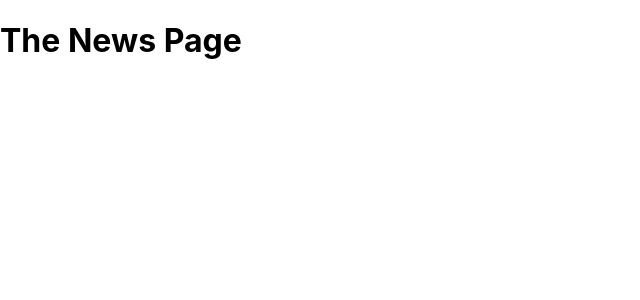
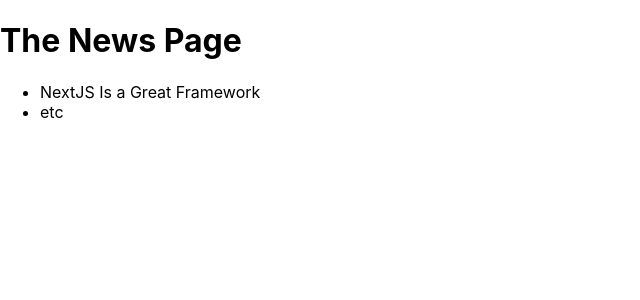
Before and after one commit to yeonwoochoe/next-js-beginners, a Next.js app: page /news in a window 1280 px wide. Shown: the top 300 px of the page, without its empty margins (0-640 px from the left). Built offline with nearby package versions, Linux system fonts and the light colour scheme.

Commit message:
[feat] Route : useRouter 동적 매개변수값 추출 , Link 컴포넌트로 페이지링크 연결해보기

```diff
--- a/pages/news/[newsid].js
+++ b/pages/news/[newsid].js
@@ -1,6 +1,9 @@
 //domain/news/something-important
+import { useRouter } from "next/router";
 
 function DetailPage() {
+  const router = useRouter();
+  const newsId = router.query.newsId;
   return <h1>The Detail Page</h1>;
 }
 
--- a/pages/news/index.js
+++ b/pages/news/index.js
@@ -1,6 +1,21 @@
+import Link from "next/link";
+import { Fragment } from "react";
+
 //domain/news/news
 function NewsPage() {
-  return <h1>The News Page</h1>;
+  return (
+    <Fragment>
+      <h1>The News Page</h1>
+      <ul>
+        <li>
+          <Link href="/news/nextjs-js-a-great-framework">
+            NextJS Is a Great Framework
+          </Link>
+        </li>
+        <li>etc</li>
+      </ul>
+    </Fragment>
+  );
 }
 
 export default NewsPage;
```
